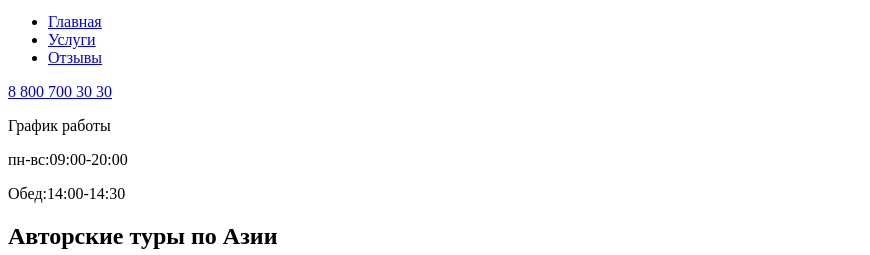
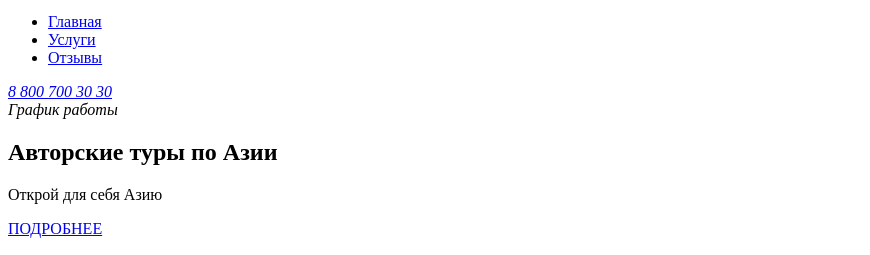
Before and after one commit to saddestsmilwmp3/air-asia, a plain HTML site: page index.html in a window 1280 px wide. Shown: the part 29-284 px from the top of the page, without its empty margins (0-870 px from the left). Drawn offline with Linux system fonts and the light colour scheme.

Commit message:
Исправление графика работ

```diff
--- a/index.html
+++ b/index.html
@@ -19,13 +19,10 @@
         <li class="menu__list-ithem"><a class="menu__list-link" href="#">Отзывы</a></li>
       </ul>
       </nav>
-      <div class = "contacts">
+      <address class = "contacts">
       <a class = "contacts__ithem" href="tel:+780070003030">8 800 700 30 30</a>
-      </div>
-      <div class = "schedule">
-        <p class = "schedule__ithem">График работы</p>
-        <p class = "schedule__working-hours">пн-вс:<time class = "schedule__working-hours">09:00</time>-<time class = "schedule__working-hours">20:00</time></p>
-        <p class = "schedule__dinner">Обед:<time class = "schedule__dinner-hours">14:00</time>-<time class = "schedule__dinner-hours">14:30</time></p>
+      <div class = "contacts__dropdown-title">График работы</div>
+      </address>
       </div>
       </nav>
   </header>
```
